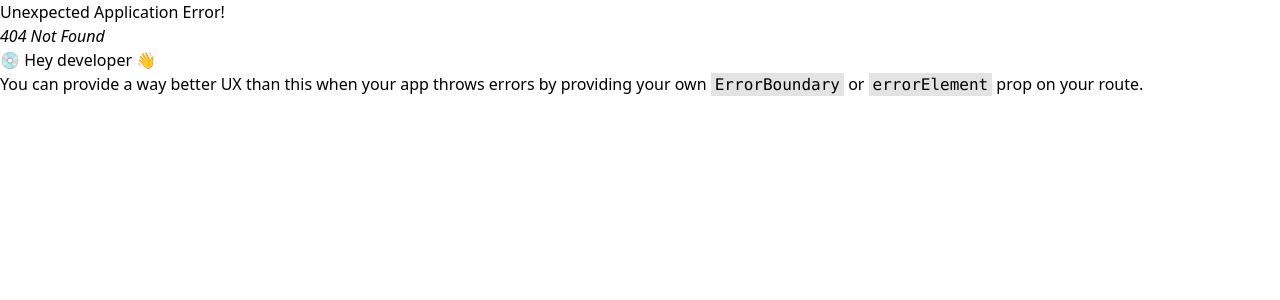
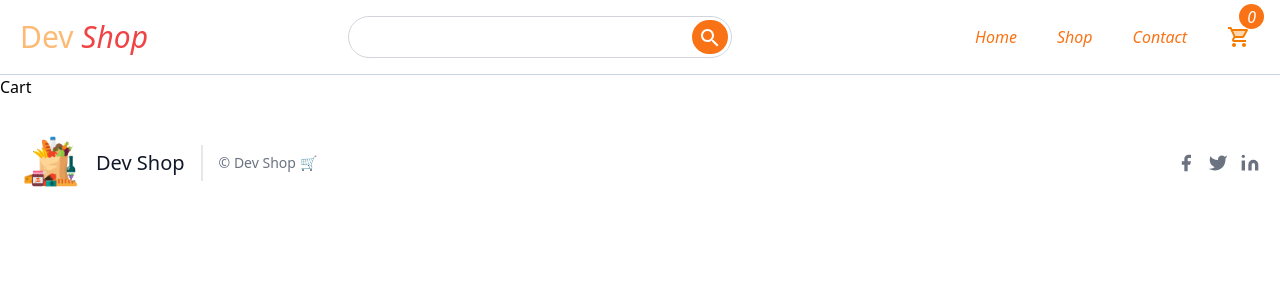
Before and after one commit to HassanAbbas10/DevShop, a React (Vite) app: page /cart in a window 1280 px wide. Before the commit this address had no page. Shown: the top 300 px of the page. Built offline with nearby package versions, Linux system fonts and the light colour scheme.

Commit message:
modified:   src/App.jsx 	new file:   src/Pages/Cart.jsx 	new file:   src/assets/shop.png 	modified:   src/components/Footer/Footer.jsx 	modified:   src/components/Header/Header.jsx

```diff
--- a/src/App.jsx
+++ b/src/App.jsx
@@ -3,6 +3,7 @@
 import Products from './Pages/Products';
 import Home from './Pages/Home'
 import Contact from './Pages/Contact'
+import Cart from './Pages/Cart'
 import './App.css';
 
 import {
@@ -40,6 +41,10 @@
         path:'/contact',
         element:<Contact/>
        },
+       {
+        path:'/cart',
+        element:<Cart/>
+       },
     ]
   },
 
--- /dev/null
+++ b/src/Pages/Cart.jsx
@@ -0,0 +1,8 @@
+
+const Cart = () => {
+  return (
+    <div>Cart</div>
+  )
+}
+
+export default Cart
--- a/src/components/Footer/Footer.jsx
+++ b/src/components/Footer/Footer.jsx
@@ -1,18 +1,35 @@
+import shop_pic from '../../assets/shop.png'
 const Footer = () => {
   return (
-    <div className="bg-gray-800 text-white py-6 px-4">
-      <div className="container mx-auto flex justify-center items-center">
-        <div>
-          <h1 className="text-2xl font-bold">Your Company</h1>
-          <p>1234 Street, City, State, Country</p>
-        </div>
-        <div>
-          <a href="#" className="text-blue-400 hover:text-blue-500">About Us</a>
-          <a href="#" className="ml-4 text-blue-400 hover:text-blue-500">Contact</a>
-          <a href="#" className="ml-4 text-blue-400 hover:text-blue-500">Privacy Policy</a>
-        </div>
-      </div>
-    </div>
+<footer className="text-gray-600 body-font">
+  <div className="container px-5 py-8 mx-auto flex items-center sm:flex-row flex-col">
+    <a className="flex title-font font-medium items-center md:justify-start justify-center text-gray-900">
+      <img src={shop_pic} height={64} width={64} />
+      <span className="ml-3 text-xl">Dev Shop</span>
+    </a>
+    <p className="text-sm text-gray-500 sm:ml-4 sm:pl-4 sm:border-l-2 sm:border-gray-200 sm:py-2 sm:mt-0 mt-4">© Dev Shop 🛒
+    </p>
+    <span className="inline-flex sm:ml-auto sm:mt-0 mt-4 justify-center sm:justify-start">
+      <a href='https://www.facebook.com' className="text-gray-500">
+        <svg fill="currentColor" strokeLinecap="round" strokeLinejoin="round" strokeWidth="2" className="w-5 h-5" viewBox="0 0 24 24">
+          <path d="M18 2h-3a5 5 0 00-5 5v3H7v4h3v8h4v-8h3l1-4h-4V7a1 1 0 011-1h3z"></path>
+        </svg>
+      </a>
+      <a href='https://www.twitter.com' className="ml-3 text-gray-500">
+        <svg fill="currentColor" strokeLinecap="round" strokeLinejoin="round" strokeWidth="2" className="w-5 h-5" viewBox="0 0 24 24">
+          <path d="M23 3a10.9 10.9 0 01-3.14 1.53 4.48 4.48 0 00-7.86 3v1A10.66 10.66 0 013 4s-4 9 5 13a11.64 11.64 0 01-7 2c9 5 20 0 20-11.5a4.5 4.5 0 00-.08-.83A7.72 7.72 0 0023 3z"></path>
+        </svg>
+      </a>
+
+      <a  href='https://www.linkedin.com' className="ml-3 text-gray-500">
+        <svg fill="currentColor" stroke="currentColor" strokeLinecap="round" strokeLinejoin="round" strokeWidth="0" className="w-5 h-5" viewBox="0 0 24 24">
+          <path stroke="none" d="M16 8a6 6 0 016 6v7h-4v-7a2 2 0 00-2-2 2 2 0 00-2 2v7h-4v-7a6 6 0 016-6zM2 9h4v12H2z"></path>
+          <circle cx="4" cy="4" r="2" stroke="none"></circle>
+        </svg>
+      </a>
+    </span>
+  </div>
+</footer>
   )
 }
 export default Footer
--- a/src/components/Header/Header.jsx
+++ b/src/components/Header/Header.jsx
@@ -1,6 +1,7 @@
 import { Link } from "react-router-dom";
 import Search from "./../Search/Search";
-import Modal from "../Modal/Modal";
+import orange from "@mui/material/colors/orange";
+import ShoppingCartTwoToneIcon from "@mui/icons-material/ShoppingCartTwoTone";
 
 const Header = () => {
   return (
@@ -35,7 +36,23 @@
               </Link>
             </li>
 
-            <Modal />
+            <li>
+              <Link to="/cart" className="text-orange-500 italic">
+
+                  <ShoppingCartTwoToneIcon
+                    className="absolute"
+                    sx={{ color: orange[700] }}
+                  />
+
+                  <span
+                    className=" text-white bg-orange-500 relative bottom-[1.3rem]
+                     py-[0.1rem] left-3 px-2 border-orange-400 rounded-full"
+                  >
+                    0
+                  </span>
+
+              </Link>
+            </li>
           </div>
         </div>
       </div>
```
Also changed, not shown: src/assets/shop.png (added).
